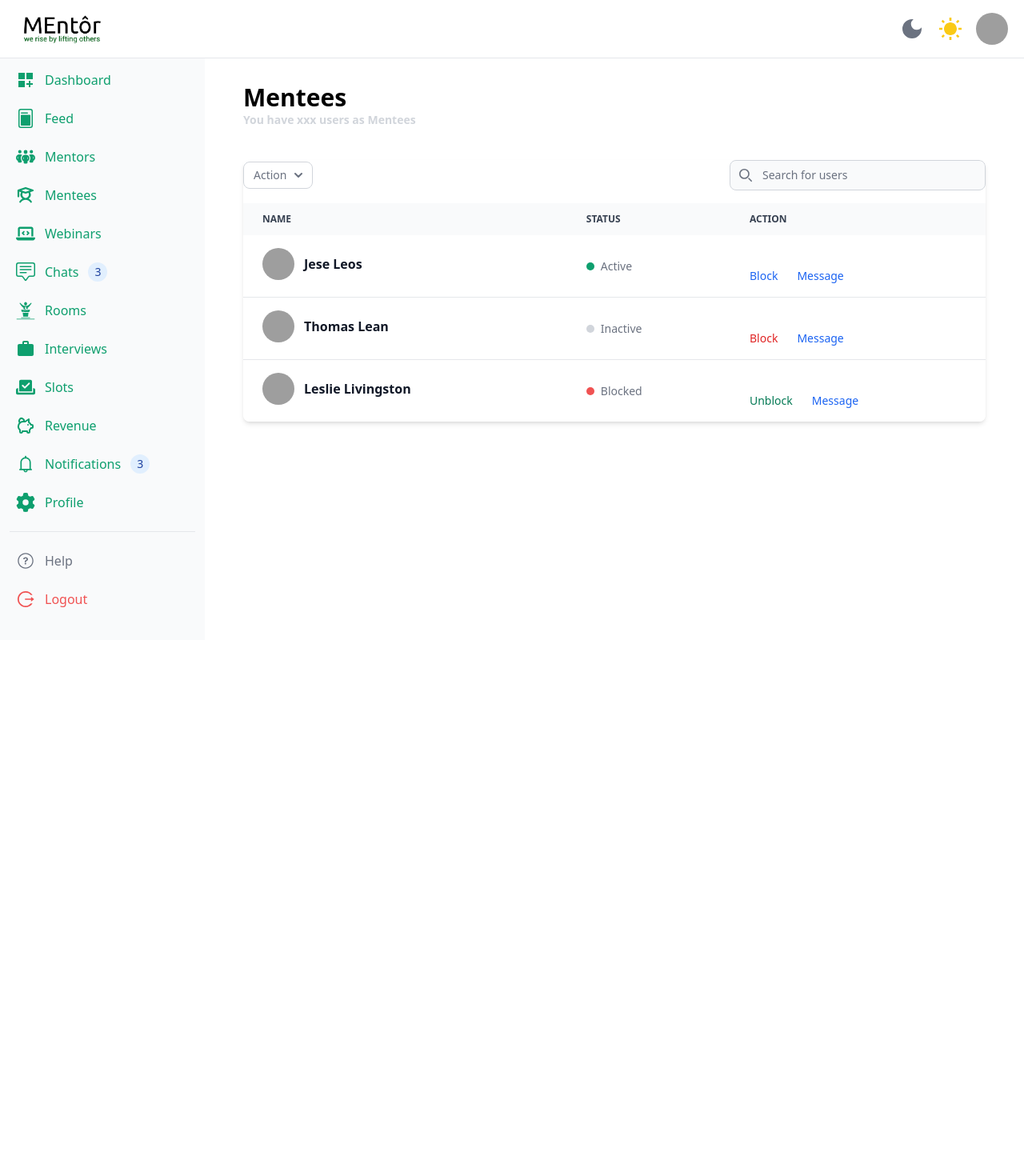
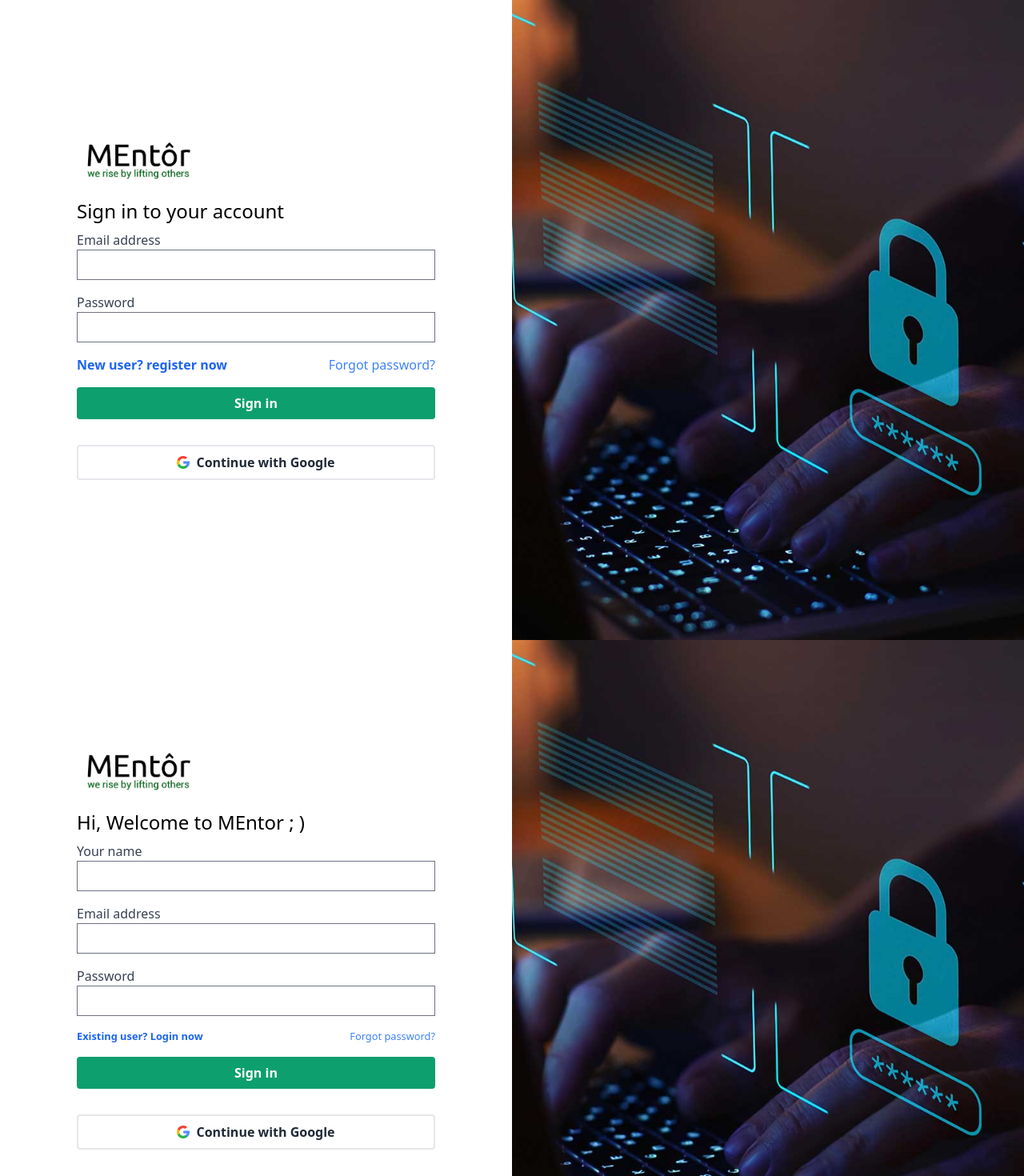
Before and after one commit to SriragHariharan/MEntor, a React (Create React App) app in the folder frontend/: page / in a window 1280 px wide. Shown: the top 1470 px of the page at 80% size. Before the commit the page ends 864 px from the top, so only its background shows below. Built offline with nearby package versions, Linux system fonts and the light colour scheme; no server answers; grey boxes are pictures that could not be loaded; the HTML template or start-up script is replaced by a standard one.

Commit message:
Added google authentication with react oAuth package.

```diff
--- a/frontend/package.json
+++ b/frontend/package.json
@@ -3,9 +3,11 @@
   "version": "0.1.0",
   "private": true,
   "dependencies": {
+    "@react-oauth/google": "^0.12.1",
     "@testing-library/jest-dom": "^5.17.0",
     "@testing-library/react": "^13.4.0",
     "@testing-library/user-event": "^13.5.0",
+    "axios": "^1.7.2",
     "flowbite": "^2.3.0",
     "react": "^18.3.1",
     "react-dom": "^18.3.1",
--- a/frontend/src/App.js
+++ b/frontend/src/App.js
@@ -1,16 +1,22 @@
+import {GoogleOAuthProvider} from '@react-oauth/google';
+
 import MentorNavbar from "./components/mentor/MentorNavbar";
-import AddSlotsPage from "./pages/AddSlotsPage";
-import InterviewsPage from "./pages/InterviewsPage";
 import Mentees from "./pages/Mentees";
+import Login from './pages/authentication/Login';
+import Signup from './pages/authentication/Signup';
 
 function App() {
   return (
-		<div className="dar">
-			<MentorNavbar />
-			<div class="pt-16 sm:ml-64">
-           		<Mentees />
-			</div>
-		</div>
+		<GoogleOAuthProvider clientId={process.env.REACT_APP_OAUTH_CLIENT_ID}>
+			{/* <div className="dar">
+				<MentorNavbar />
+				<div class="pt-16 sm:ml-64">
+					<Mentees />
+				</div>
+			</div> */}
+			<Login />
+			<Signup />
+		</GoogleOAuthProvider>
   );
 }
 
--- /dev/null
+++ b/frontend/src/helpers/validateGoogleUser.js
@@ -0,0 +1,16 @@
+import axios from "axios";
+
+export const validateGoogleUser = (token) => {
+    return new Promise((resolve, reject) => {
+            axios.get(`https://www.googleapis.com/oauth2/v1/userinfo?access_token=${token}`,
+                    {
+                        headers: {
+                            Authorization: `Bearer ${token}`,
+                            Accept: "application/json",
+                        },
+                    }
+                )
+                .then(res => resolve(res.data))
+                .catch(err => reject(err));
+    })
+}
--- a/frontend/src/pages/authentication/Login.js
+++ b/frontend/src/pages/authentication/Login.js
@@ -1,13 +1,22 @@
-import React from 'react'
+import React, { useEffect, useState } from 'react'
 import auth_banner from "../../assets/images/auth page/auth banner.jpg";
 import google_logo from "../../assets/images/auth page/search.png";
 import logo from "../../assets/images/landingpage/mentor logo.jpg";
+import { useGoogleLogin } from "@react-oauth/google";
 
 import { useForm } from "react-hook-form";
+import {validateGoogleUser} from '../../helpers/validateGoogleUser';
 
 function Login() {
     const { register, formState: { errors }, handleSubmit } = useForm();
     const onSubmit = (data) => console.log(data);
+
+    //google login logic
+    const handleGoogleLogin = useGoogleLogin({
+		onSuccess: (resp) => { validateGoogleUser(resp?.access_token).then(resp => console.log(resp)).catch(err => console.log(err))},
+		onError: (error) => console.log("Login Failed:", error),
+	});
+
   return (
     <div class="h-screen grid grid-cols-1 lg:grid-cols-2 items-center">
         <div class="flex-1 p-8 md:p-12">
@@ -38,7 +47,7 @@ function Login() {
                     </div>
                     <button type='submit' class="bg-green-500 hover:bg-green-700 text-white font-bold py-2 px-4 rounded w-full">Sign in</button>
                 </form>
-                <button class="my-8 bg-white border-2 hover:bg-gray-100 text-gray-800 font-bold py-2 px-4 rounded inline-flex justify-center items-center w-full">
+                <button onClick={handleGoogleLogin} class="my-8 bg-white border-2 hover:bg-gray-100 text-gray-800 font-bold py-2 px-4 rounded inline-flex justify-center items-center w-full">
                     <img src={google_logo} alt="Google Logo" class="h-4 w-4 mr-2" />
                     Continue with Google
                 </button>
--- a/frontend/src/pages/authentication/Signup.js
+++ b/frontend/src/pages/authentication/Signup.js
@@ -4,6 +4,8 @@ import google_logo from "../../assets/images/auth page/search.png";
 import logo from "../../assets/images/landingpage/mentor logo.jpg";
 
 import { useForm } from "react-hook-form";
+import { validateGoogleUser } from "../../helpers/validateGoogleUser";
+import { useGoogleLogin } from "@react-oauth/google";
 
 function Signup() {
 	const {
@@ -12,6 +14,16 @@ function Signup() {
 		handleSubmit,
 	} = useForm();
 	const onSubmit = (data) => console.log(data);
+
+	//google login logic
+	const handleGoogleLogin = useGoogleLogin({
+		onSuccess: (resp) => {
+			validateGoogleUser(resp?.access_token)
+				.then((resp) => console.log(resp))
+				.catch((err) => console.log(err));
+		},
+		onError: (error) => console.log("Login Failed:", error),
+	});
 	return (
 		<div class="h-screen grid grid-cols-1 lg:grid-cols-2 items-center">
 			<div class="flex-1 p-8 md:p-12">
@@ -49,10 +61,7 @@ function Signup() {
 								</small>
 							)}
 							{errors.username?.type === "maxLength" && (
-								<p
-									className=""
-									style={{ color: "red" }}
-								>
+								<p className="" style={{ color: "red" }}>
 									Username too long
 								</p>
 							)}
@@ -71,7 +80,9 @@ function Signup() {
 								class="w-full pl-4 text-sm text-gray-700"
 							/>
 							{errors.email?.type === "required" && (
-								<small style={{ color: "red" }}>email required</small>
+								<small style={{ color: "red" }}>
+									email required
+								</small>
 							)}
 							{errors.email?.type === "pattern" && (
 								<small style={{ color: "red" }}>
@@ -108,7 +119,9 @@ function Signup() {
 								{/* <input type="checkbox" id="remember" class="mr-2" />
                         <label class="text-gray-700" for="remember">Remember me</label> */}
 							</small>
-							<small class="text-blue-500">Forgot password?</small>
+							<small class="text-blue-500">
+								Forgot password?
+							</small>
 						</div>
 						<button
 							type="submit"
@@ -117,7 +130,7 @@ function Signup() {
 							Sign in
 						</button>
 					</form>
-					<button class="my-8 bg-white border-2 hover:bg-gray-100 text-gray-800 font-bold py-2 px-4 rounded inline-flex justify-center items-center w-full">
+					<button onClick={handleGoogleLogin} class="my-8 bg-white border-2 hover:bg-gray-100 text-gray-800 font-bold py-2 px-4 rounded inline-flex justify-center items-center w-full">
 						<img
 							src={google_logo}
 							alt="Google Logo"
```
Also changed, not shown: 2 other files (tests, documents, lock files or other folders).
